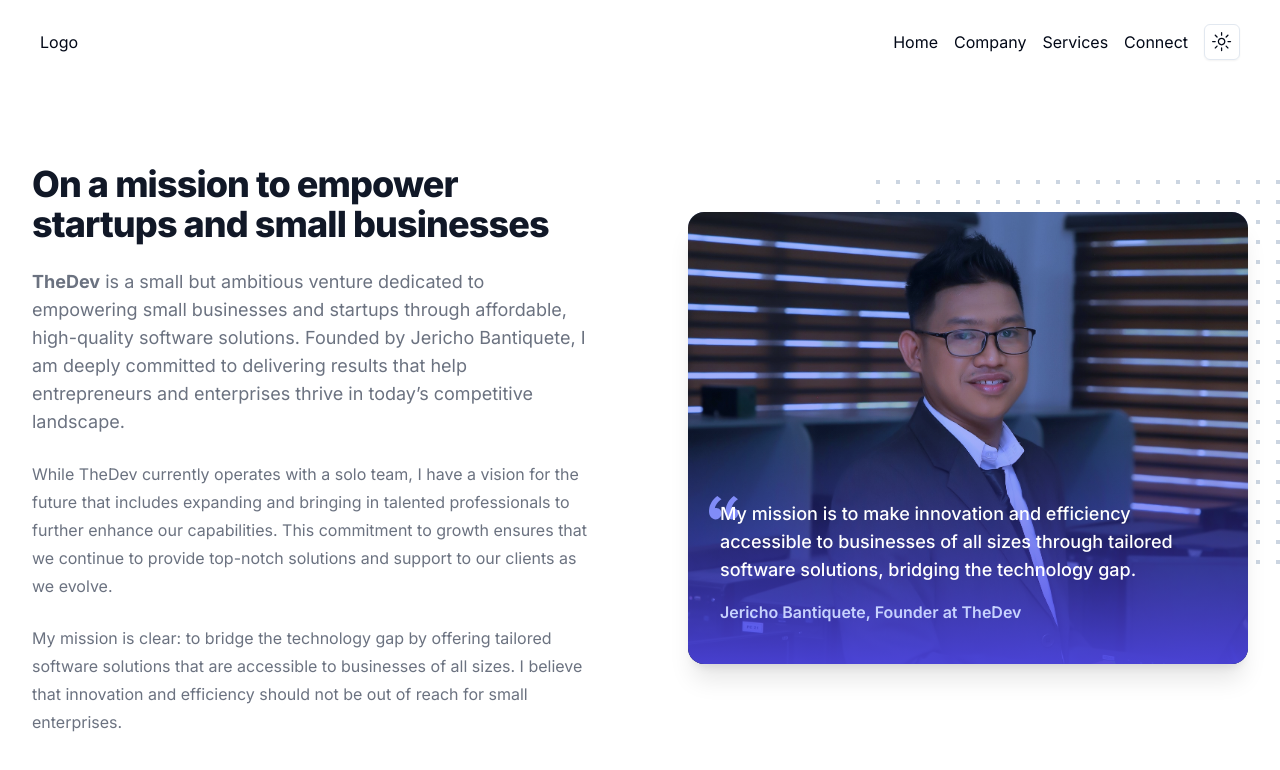
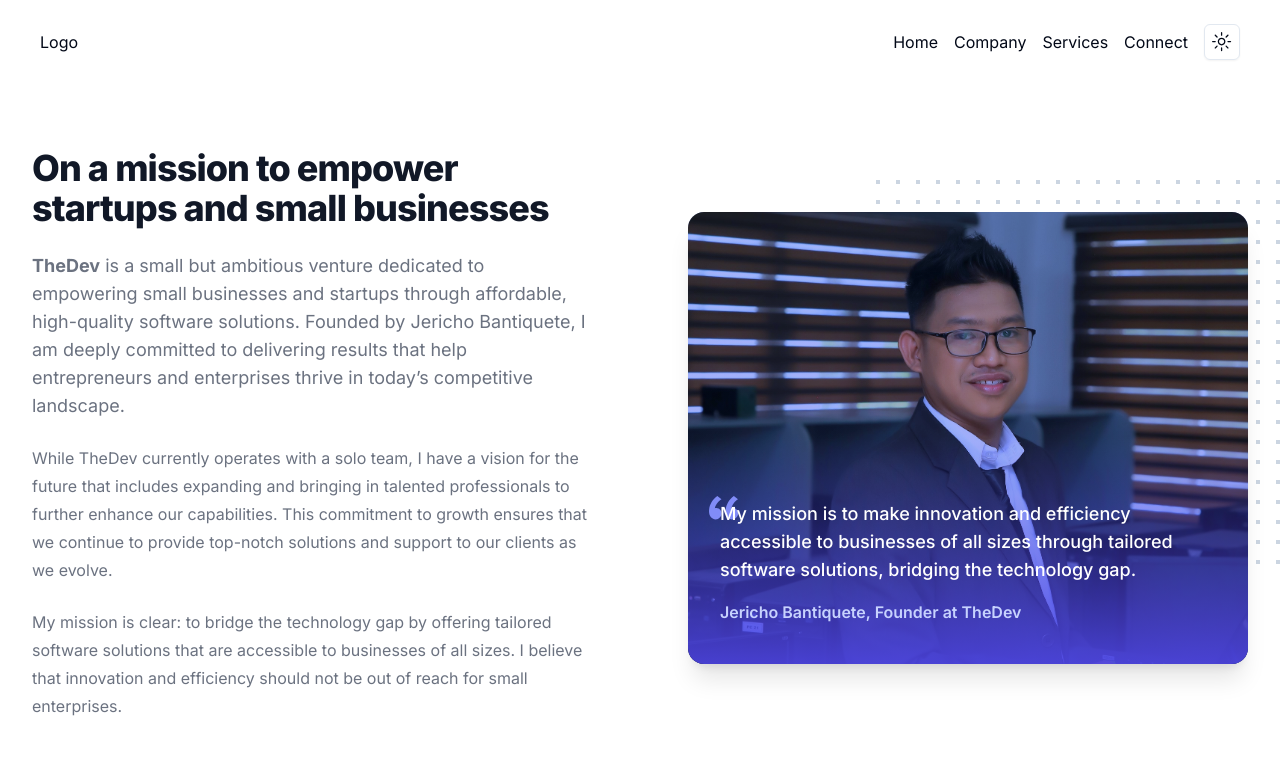
Before and after one commit to monciego/thedev, a Next.js app: page /about in a window 1280 px wide. Shown: the top 770 px of the page. Built offline with nearby package versions, Linux system fonts and the light colour scheme.

Commit message:
style: adjust padding top about section

```diff
--- a/app/about/page.tsx
+++ b/app/about/page.tsx
@@ -6,7 +6,7 @@
     <div className='relative mb-16'>
       <div className='lg:mx-auto lg:max-w-7xl lg:px-8 lg:grid lg:grid-cols-2  lg:gap-24 lg:items-start '>
         <div className='relative mx-auto max-w-lg px-4 sm:max-w-3xl sm:px-6 lg:px-0'>
-          <div className='pt-10 sm:pt-16 lg:pt-20'>
+          <div className='pt-6 sm:pt-16'>
             <h2 className='text-3xl text-gray-900 dark:text-white font-extrabold tracking-tight sm:text-4xl'>
               On a mission to empower startups and small businesses
             </h2>
```
